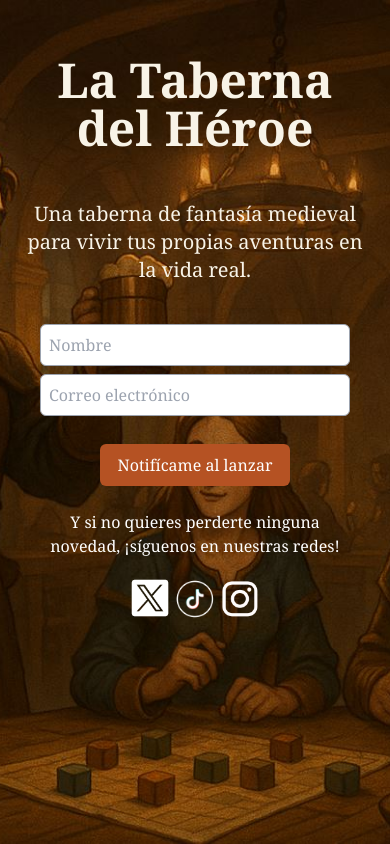
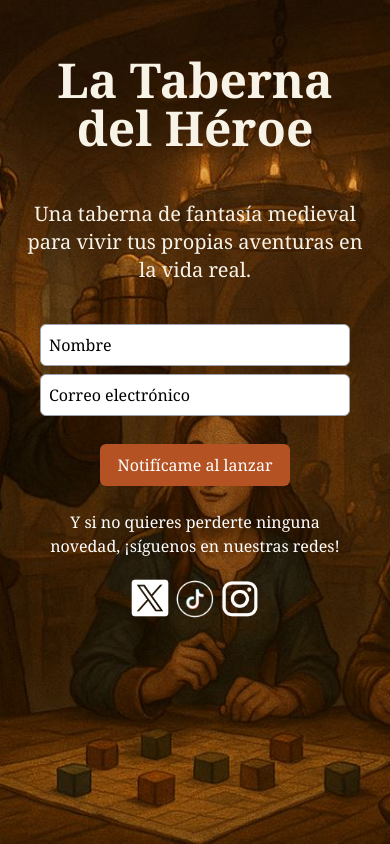
Before and after one commit to latabernadelheroe/taberna-del-heroe, a React (Vite) app: page / in a window 390 px wide. Shown: the top 844 px of the page. Built offline with nearby package versions, Linux system fonts and the light colour scheme.

Commit message:
arreglo bug inputs iphone

```diff
--- a/src/EmailTavern.jsx
+++ b/src/EmailTavern.jsx
@@ -49,15 +49,18 @@ function NotificarFormulario() {
         placeholder="Nombre"
         value={formData.nombre}
         onChange={handleChange}
-        className="p-2 rounded-md border border-gray-400 w-full sm:w-auto"
+        className="p-2 rounded-md border border-gray-400 w-full sm:w-auto !bg-white !text-black"
+        style={{ WebkitTextFillColor: '#000000', caretColor: '#000000' }}
       />
+
       <input
         type="email"
         name="correo"
         placeholder="Correo electrónico"
         value={formData.correo}
         onChange={handleChange}
-        className="p-2 rounded-md border border-gray-400 w-full sm:w-auto"
+        className="p-2 rounded-md border border-gray-400 w-full sm:w-auto !bg-white !text-black"
+        style={{ WebkitTextFillColor: '#000000', caretColor: '#000000' }}
       />
       <button
         type="submit"
--- a/src/css/styles.css
+++ b/src/css/styles.css
@@ -28,7 +28,7 @@
    display: flex;
    flex-direction: column;
    justify-content: center;
-   height: 100svh;
+   height: 100dvh;
 }
 
 .carrousel div{
@@ -37,7 +37,7 @@
 
 .carrousel div img{
    width: 100%;
-   height: 100svh;
+   height: 100dvh;
 }
 
 .text_email_pc {
@@ -99,7 +99,7 @@
       background-position: center;
       background-repeat: no-repeat;
       background-size: cover;
-      height: 100svh;
+      height: 100dvh;
       width: 100%;
    }
 
```
